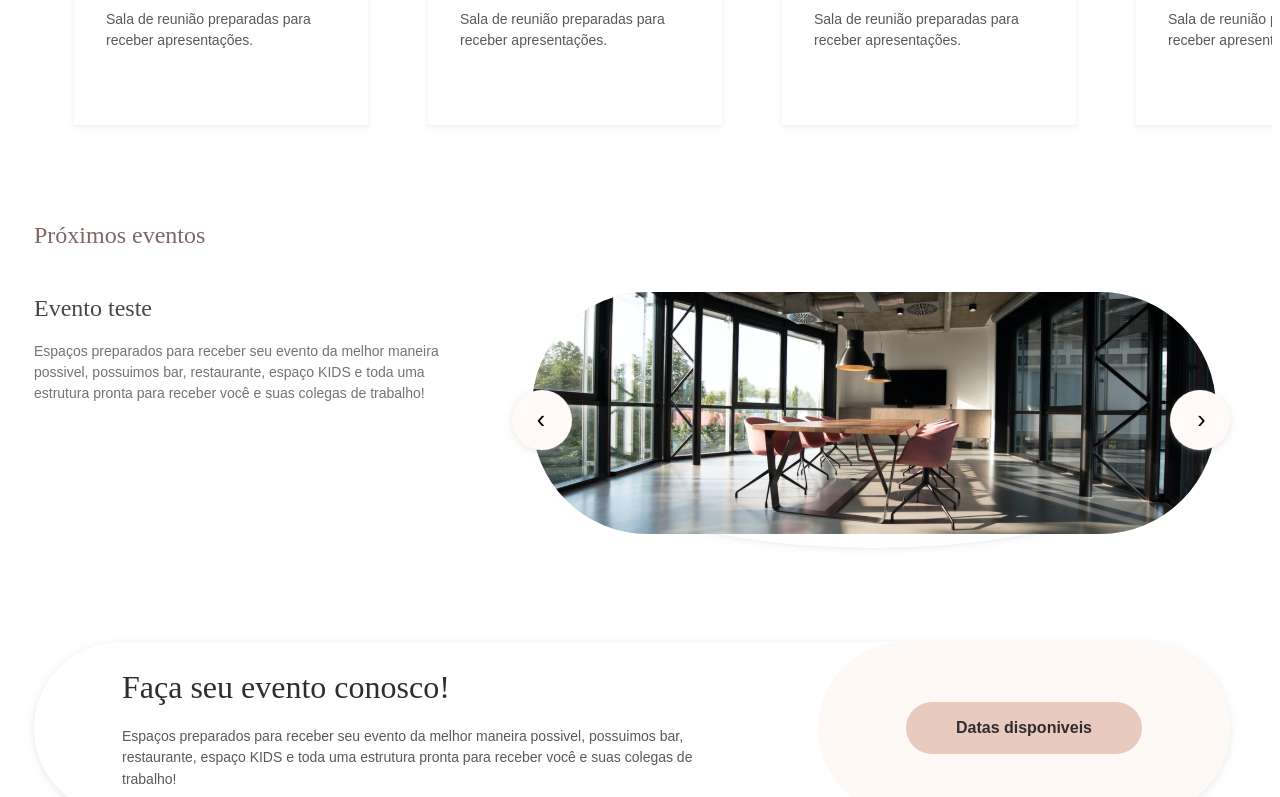
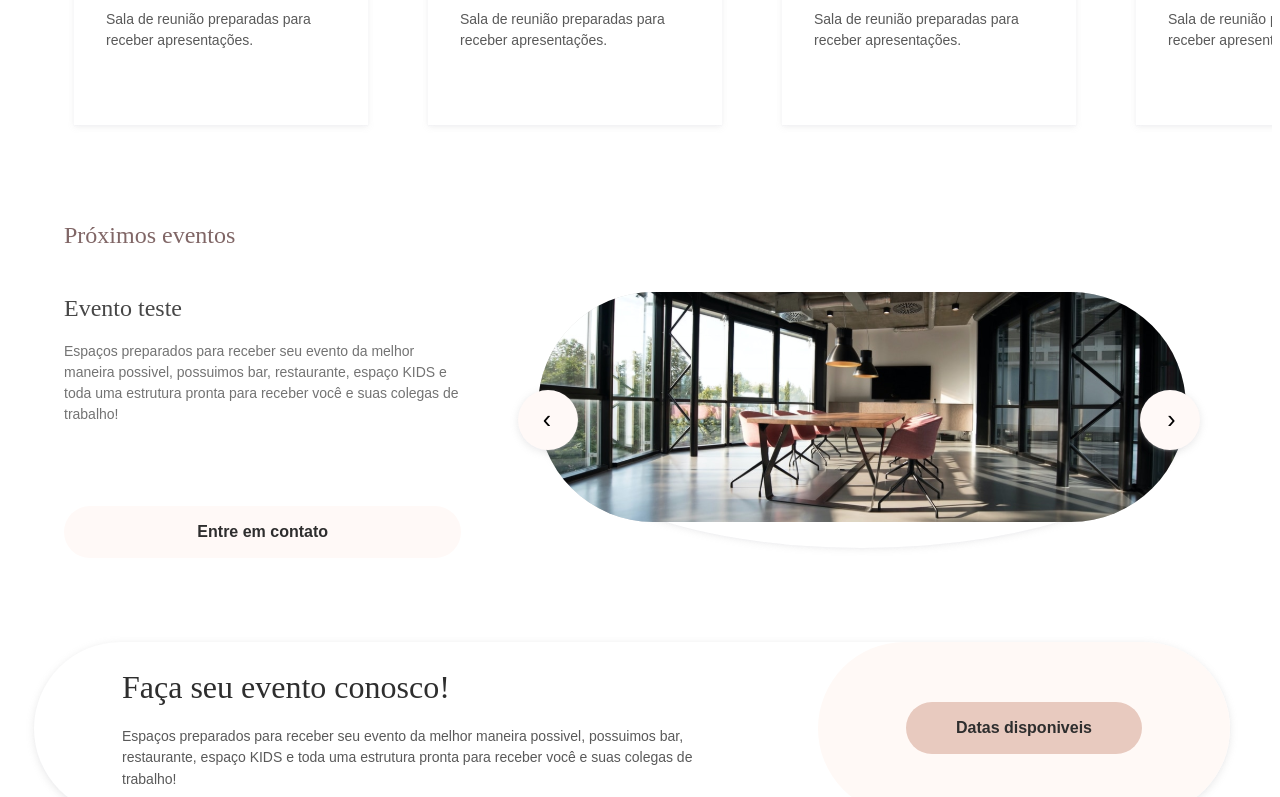
Before and after one commit to JeanLiima/next-template, a Next.js app: page / in a window 1280 px wide. Shown: the part 683-1480 px from the top of the page. Built offline with nearby package versions, Linux system fonts and the light colour scheme.

Commit message:
Add button to contact in events

```diff
--- a/src/pages/home/components/events/index.tsx
+++ b/src/pages/home/components/events/index.tsx
@@ -1,3 +1,4 @@
+import { Button } from 'components/button';
 import { EventsCarousel } from './components/events-carousel';
 
 import styles from './styles.module.scss'
@@ -9,12 +10,17 @@ const Events = () => {
             <h2>Próximos eventos</h2>
             <div className={styles['events__container']}>
               <div className={styles['events__container__description']}>
+                <div>
                   <h2>Evento teste</h2>
                   <p>
                     Espaços preparados para receber seu evento da melhor maneira possivel,
                     possuimos bar, restaurante, espaço KIDS e toda uma estrutura pronta para receber
                     você e suas colegas de trabalho!
                   </p>
+                </div>
+                <Button color='secondary'>
+                  Entre em contato
+                </Button>
               </div>
               <div className={styles['events__container__carousel']}>
                 <EventsCarousel />
--- a/src/pages/home/components/events/styles.module.scss
+++ b/src/pages/home/components/events/styles.module.scss
@@ -9,7 +9,7 @@
         flex-direction: column;
         flex-wrap: nowrap;
 
-        padding: 42px;
+        padding: 42px 72px;
 
         > h2 {
             font-family: 'Poppins';
@@ -33,9 +33,13 @@
         width: 100%;
 
         &__description {
+            display: flex;
+            flex-direction: column;
+            flex-wrap: nowrap;
+            justify-content: space-between;
             width: 40%;
 
-            > h2 {
+            > div > h2 {
                 font-family: 'Poppins';
                 font-style: normal;
                 font-weight: 500;
@@ -45,7 +49,7 @@
                 margin-bottom: 16px;
             }
 
-            > p {
+            > div > p {
                 font-family: sans-serif;
                 font-style: normal;
                 font-weight: 400;
```
Lines whose indentation alone changed are shown as unchanged.
